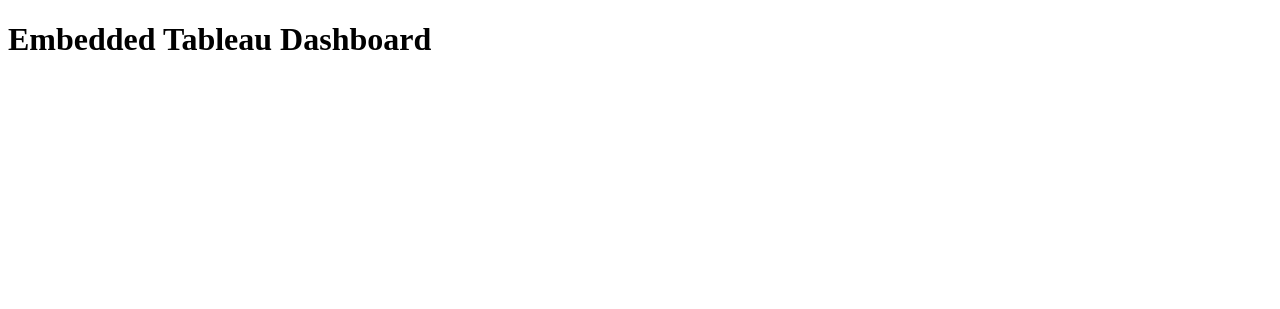
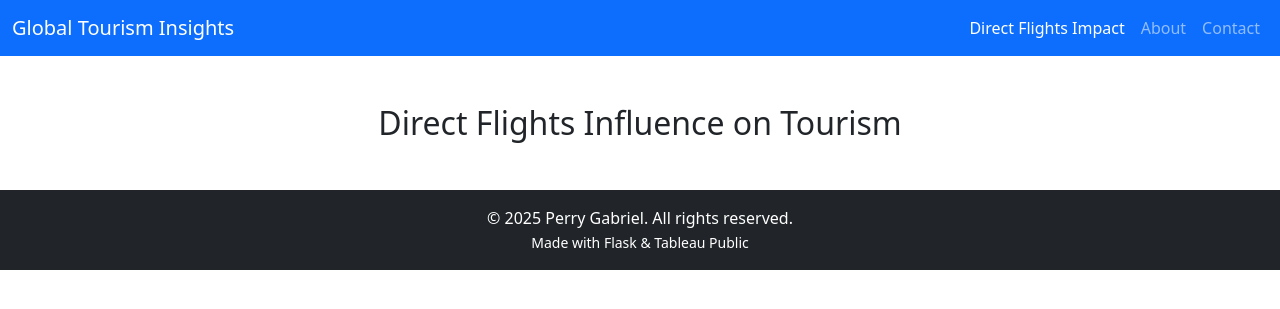
Before and after one commit to scottstossel/datasci-209-final-project, a Flask app: page / in a window 1280 px wide. Shown: the top 309 px of the page. Run offline with Flask 3, Linux system fonts and the light colour scheme; some libraries are stand-ins or nearby versions.

Commit message:
refactor dashboard template to improve layout, add navigation, and enhance Tableau embedding

```diff
--- a/templates/dashboard.html
+++ b/templates/dashboard.html
@@ -1,40 +1,98 @@
 <!DOCTYPE html>
-<html>
+<html lang="en">
 <head>
-    <title>Tableau Dashboard</title>
+    <meta charset="UTF-8">
+    <title>Global Tourism Dashboard</title>
+    <meta name="viewport" content="width=device-width, initial-scale=1">
+
+    <!-- Bootstrap CSS -->
+    <link href="https://cdn.jsdelivr.net/npm/bootstrap@5.3.0/dist/css/bootstrap.min.css" rel="stylesheet">
 </head>
 <body>
-    <h1>Embedded Tableau Dashboard</h1>
-    <div class='tableauPlaceholder' id='viz1744492278519' style='position: relative'>
+
+    <!-- Header -->
+    <nav class="navbar navbar-expand-lg navbar-dark bg-primary">
+        <div class="container-fluid">
+            <a class="navbar-brand" href="#">Global Tourism Insights</a>
+            <button class="navbar-toggler" type="button" data-bs-toggle="collapse"
+                    data-bs-target="#navbarNav" aria-controls="navbarNav" aria-expanded="false"
+                    aria-label="Toggle navigation">
+                <span class="navbar-toggler-icon"></span>
+            </button>
+            <div class="collapse navbar-collapse justify-content-end" id="navbarNav">
+                <ul class="navbar-nav">
+                    <li class="nav-item">
+                        <a class="nav-link active" href="/">Direct Flights Impact</a>
+                    </li>
+                    <li class="nav-item">
+                        <a class="nav-link" href="#">About</a>
+                    </li>
+                    <li class="nav-item">
+                        <a class="nav-link" href="#">Contact</a>
+                    </li>
+                </ul>
+            </div>
+        </div>
+    </nav>
+
+    <!-- Dashboard -->
+    <div class="container my-5">
+        <h2 class="text-center mb-4">Direct Flights Influence on Tourism</h2>
+        <div class="tableauPlaceholder" id="viz1744492278519" style="position: relative">
             <noscript>
-            <a href='#'>
-                <img alt='Global Tourism Dashboard ' src='https:&#47;&#47;public.tableau.com&#47;static&#47;images&#47;to&#47;tourism_flight_hypothesis&#47;GlobalTourismDashboard&#47;1_rss.png' style='border: none' />
+                <a href="#">
+                    <img alt="Direct Flights Influence on Tourism"
+                         src="https://public.tableau.com/static/images/to/tourism_flight_hypothesis/GlobalTourismDashboard/1_rss.png"
+                         style="border: none" />
                 </a>
             </noscript>
-    <object class='tableauViz'  style='display:none;'>
-        <param name='host_url' value='https%3A%2F%2Fpublic.tableau.com%2F' />
-        <param name='embed_code_version' value='3' />
-        <param name='site_root' value='' />
-        <param name='name' value='tourism_flight_hypothesis&#47;GlobalTourismDashboard' />
-        <param name='tabs' value='no' />
-        <param name='toolbar' value='yes' />
-        <param name='static_image' value='https:&#47;&#47;public.tableau.com&#47;static&#47;images&#47;to&#47;tourism_flight_hypothesis&#47;GlobalTourismDashboard&#47;1.png' />
-        <param name='animate_transition' value='yes' />
-        <param name='display_static_image' value='yes' />
-        <param name='display_spinner' value='yes' />
-        <param name='display_overlay' value='yes' />
-        <param name='display_count' value='yes' />
-        <param name='language' value='en-US' />
-    </object></div>
-    <script type='text/javascript'>
+            <object class="tableauViz" style="display:none;">
+                <param name="host_url" value="https%3A%2F%2Fpublic.tableau.com%2F" />
+                <param name="embed_code_version" value="3" />
+                <param name="site_root" value="" />
+                <param name="name" value="tourism_flight_hypothesis/GlobalTourismDashboard" />
+                <param name="tabs" value="no" />
+                <param name="toolbar" value="yes" />
+                <param name="static_image"
+                       value="https://public.tableau.com/static/images/to/tourism_flight_hypothesis/GlobalTourismDashboard/1.png" />
+                <param name="animate_transition" value="yes" />
+                <param name="display_static_image" value="yes" />
+                <param name="display_spinner" value="yes" />
+                <param name="display_overlay" value="yes" />
+                <param name="display_count" value="yes" />
+                <param name="language" value="en-US" />
+            </object>
+        </div>
+    </div>
+
+    <!-- Footer -->
+    <footer class="bg-dark text-white text-center py-3 mt-auto">
+        <div class="container">
+            <p class="mb-0">© 2025 Perry Gabriel. All rights reserved.</p>
+            <small>Made with Flask & Tableau Public</small>
+        </div>
+    </footer>
+
+    <!-- Tableau JS (v1 for public dashboards) -->
+    <script type="text/javascript">
         var divElement = document.getElementById('viz1744492278519');
         var vizElement = divElement.getElementsByTagName('object')[0];
-        if ( divElement.offsetWidth > 800 )
-            { vizElement.style.width='100%';vizElement.style.height=(divElement.offsetWidth*0.75)+'px';} else if ( divElement.offsetWidth > 500 )
-            { vizElement.style.width='100%';vizElement.style.height=(divElement.offsetWidth*0.75)+'px';} else { vizElement.style.width='100%';vizElement.style.height='1127px';}
+        if (divElement.offsetWidth > 800) {
+            vizElement.style.width = '100%';
+            vizElement.style.height = (divElement.offsetWidth * 0.75) + 'px';
+        } else if (divElement.offsetWidth > 500) {
+            vizElement.style.width = '100%';
+            vizElement.style.height = (divElement.offsetWidth * 0.75) + 'px';
+        } else {
+            vizElement.style.width = '100%';
+            vizElement.style.height = '1127px';
+        }
         var scriptElement = document.createElement('script');
         scriptElement.src = 'https://public.tableau.com/javascripts/api/viz_v1.js';
         vizElement.parentNode.insertBefore(scriptElement, vizElement);
     </script>
+
+    <!-- Bootstrap JS -->
+    <script src="https://cdn.jsdelivr.net/npm/bootstrap@5.3.0/dist/js/bootstrap.bundle.min.js"></script>
 </body>
 </html>
```
Lines whose indentation alone changed are shown as unchanged.
